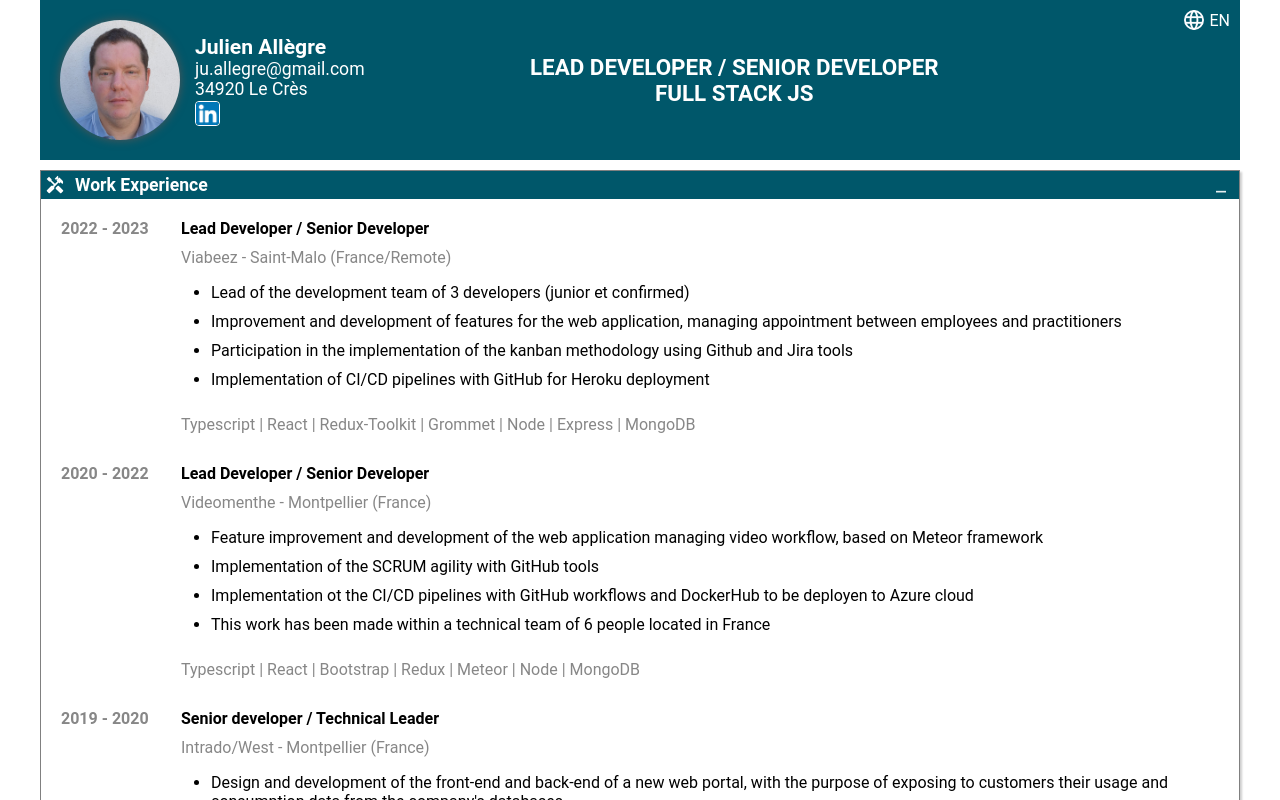
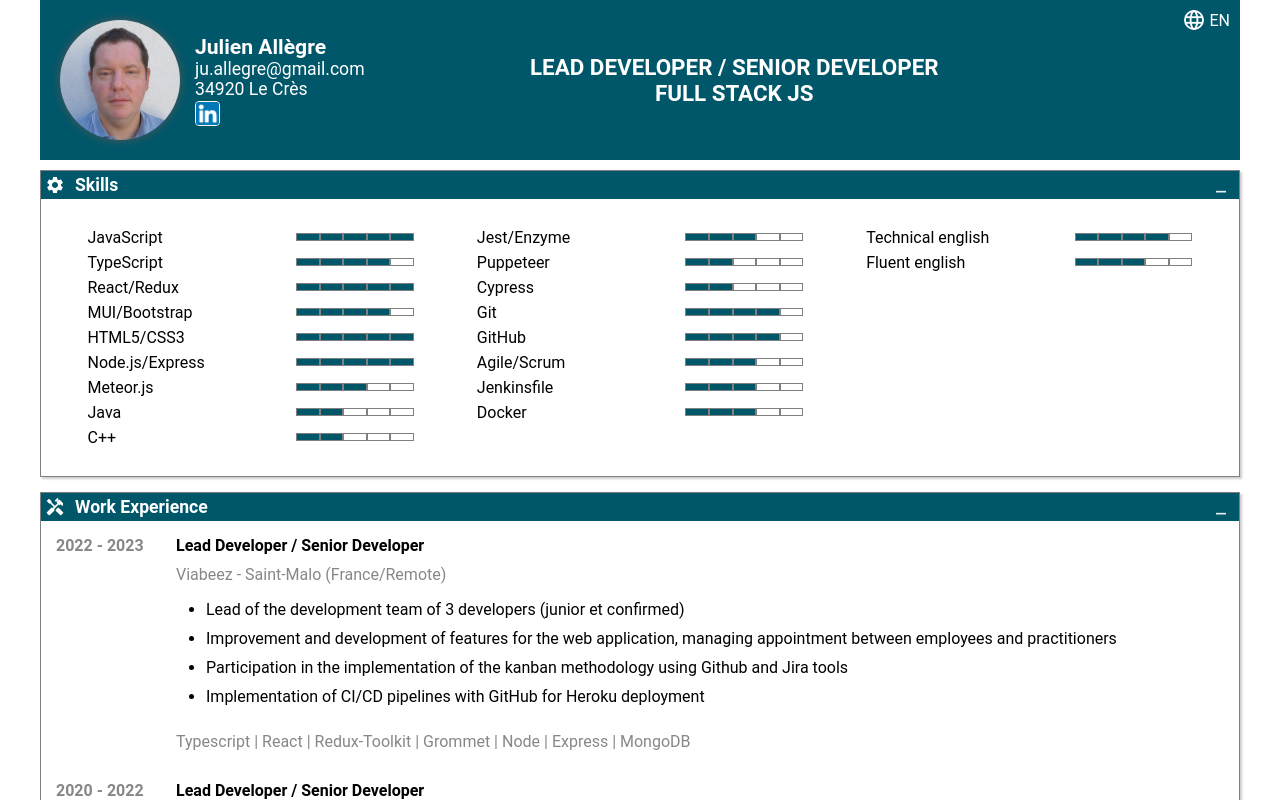
Before and after one commit to JAllegre/cv, a React (Create React App) app: page / in a window 1280 px wide. Shown: the top 800 px of the page. Built offline with nearby package versions, Linux system fonts and the light colour scheme.

Commit message:
update for print view

```diff
--- a/src/Main.js
+++ b/src/Main.js
@@ -24,10 +24,11 @@ function Main() {
   const classes = useStyles();
   return (
     <main className={classes.main}>
+      <SectionSkills />
       <SectionXp />
       <PrintPageBreaker />
       <SectionEducation />
-      <SectionSkills />
+
       {/* <SectionInterests /> */}
     </main>
   );
--- a/src/PrintPageBreaker.css
+++ b/src/PrintPageBreaker.css
@@ -1,5 +1,6 @@
 @media print {
   .page-break-before {
+    margin-top: 20px;
     page-break-before: always;
-  } /* page-break-after works, as well */
+  }
 }
--- a/src/SectionContent.js
+++ b/src/SectionContent.js
@@ -4,8 +4,10 @@ import { createUseStyles } from 'react-jss';
 const useStyles = createUseStyles({
   sectionContent: {
     display: 'flex',
-    padding: '20px'
-    // backgroundColor: '#FDFDFD'
+    padding: '15px',
+    '@media (max-width: 800px)': {
+      padding: '10px 5px'
+    }
   },
   none: {
     display: 'none'
--- a/src/SectionSkills.js
+++ b/src/SectionSkills.js
@@ -18,8 +18,8 @@ const useStyles = createUseStyles({
 
   table: {
     width: '30%',
-    padding: '10px',
-    minWidth: '300px',
+    padding: '10px 0',
+    minWidth: '200px',
     border: '0',
     backgroundColor: 'transparent'
   },
@@ -27,6 +27,7 @@ const useStyles = createUseStyles({
     padding: '2px 10px'
   },
   tdStars: {
+    minWidth: '100px',
     textAlign: 'center'
   },
   tdTech: {
--- a/src/SectionXp.js
+++ b/src/SectionXp.js
@@ -14,7 +14,7 @@ const useStyles = createUseStyles({
   },
   line: {
     display: 'flex',
-    '@media (max-width: 600px)': {
+    '@media (max-width: 400px)': {
       flexDirection: 'column'
     }
   },
@@ -24,7 +24,7 @@ const useStyles = createUseStyles({
     whiteSpace: 'nowrap',
     color: '#878787',
     fontWeight: 'bold',
-    '@media (max-width: 600px)': {
+    '@media (max-width: 400px)': {
       flex: '0 0 auto',
       marginBottom: '10px'
     }
@@ -116,9 +116,7 @@ function SectionXp({ intl }) {
             text={intl.formatMessage({ id: `str.xp4.text` })}
             notes={intl.formatMessage({ id: `str.xp4.notes` })}
           />
-
           <PrintPageBreaker />
-
           <Line
             key={'xp3'}
             period="2019 - 2020"
@@ -137,8 +135,6 @@ function SectionXp({ intl }) {
             notes={intl.formatMessage({ id: `str.xp2.notes` })}
           />
 
-          <PrintPageBreaker />
-
           <Line
             key={'xp1'}
             period="2000 - 2009"
--- a/src/index.css
+++ b/src/index.css
@@ -33,7 +33,7 @@ code {
   }
 }
 @page {
-  size: A4 landscape;
+  size: A4 portrait;
   margin-left: 0px;
   margin-right: 0px;
   margin-top: 0px;
```
